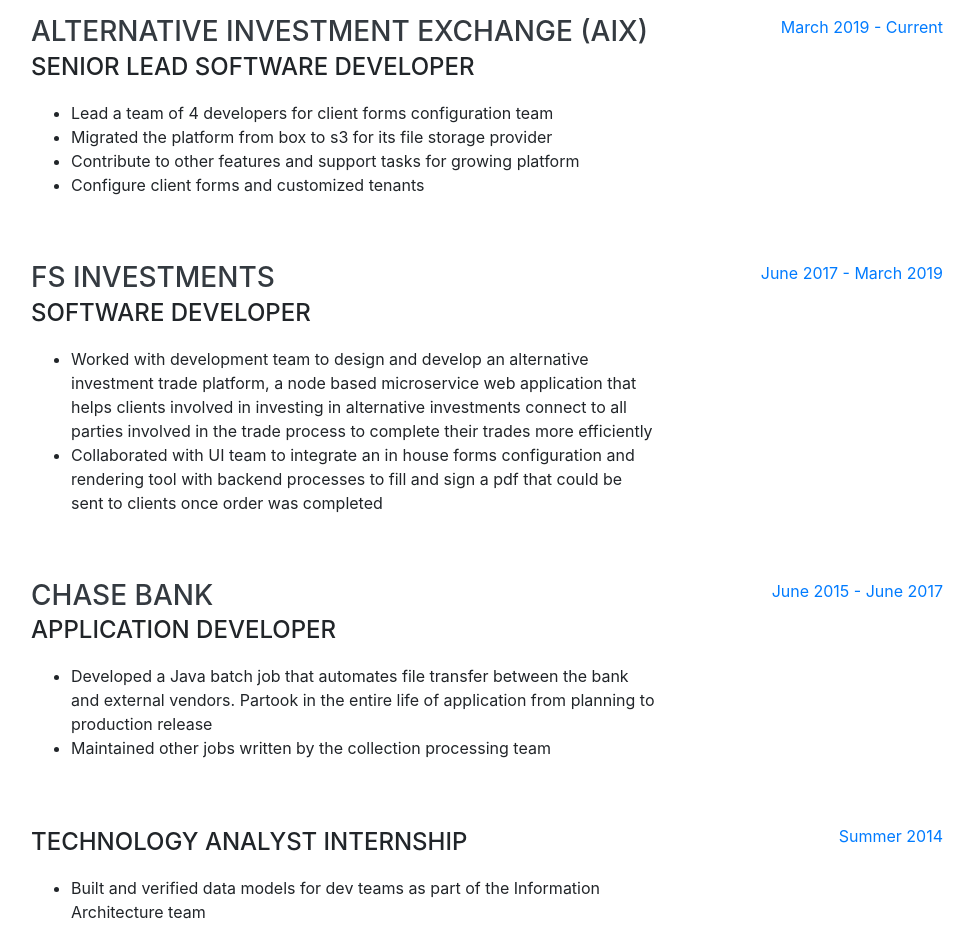
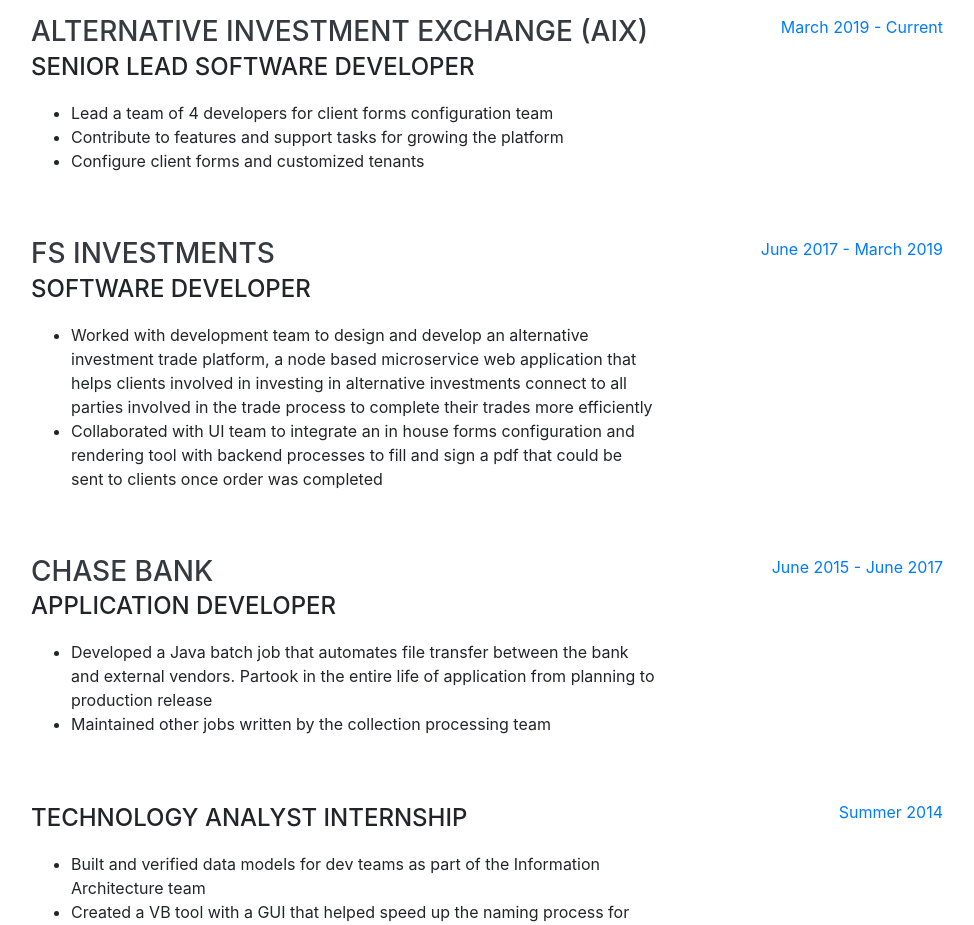
Before and after one commit to kvaratskhelia/kvaratskhelia.github.io, a website with bundled scripts: page index.html in a window 1280 px wide. Shown: the part 920-1845 px from the top of the page, without its empty margins (289-1263 px from the left). Built offline with nearby package versions, Linux system fonts and the light colour scheme; a web font is replaced by a local one.

Commit message:
fix(language): update language on work history page

```diff
--- a/index.html
+++ b/index.html
@@ -95,10 +95,7 @@
                   Lead a team of 4 developers for client forms configuration team
                 </li>
                 <li>
-                  Migrated the platform from box to s3 for its file storage provider
-                </li>
-                <li>
-                  Contribute to other features and support tasks for growing platform
+                  Contribute to features and support tasks for growing the platform
                 </li>
                 <li>
                   Configure client forms and customized tenants
```
